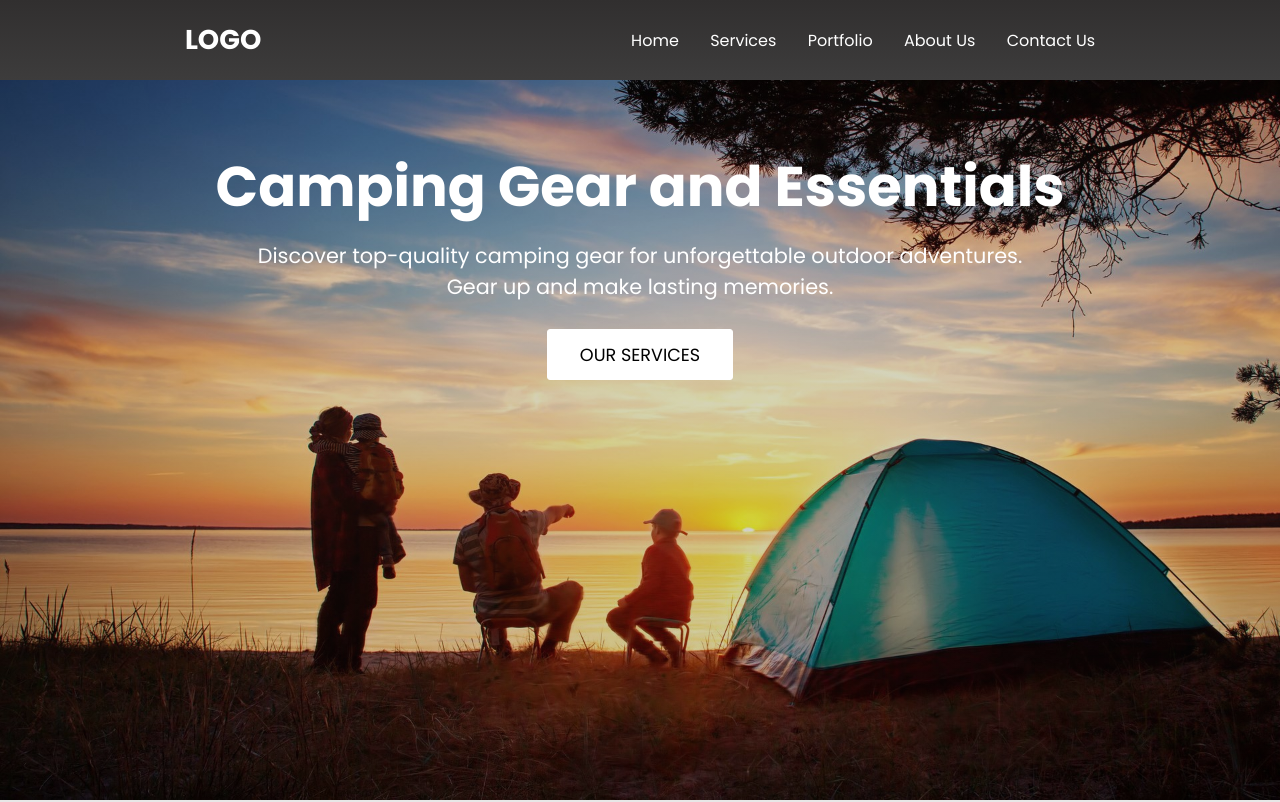
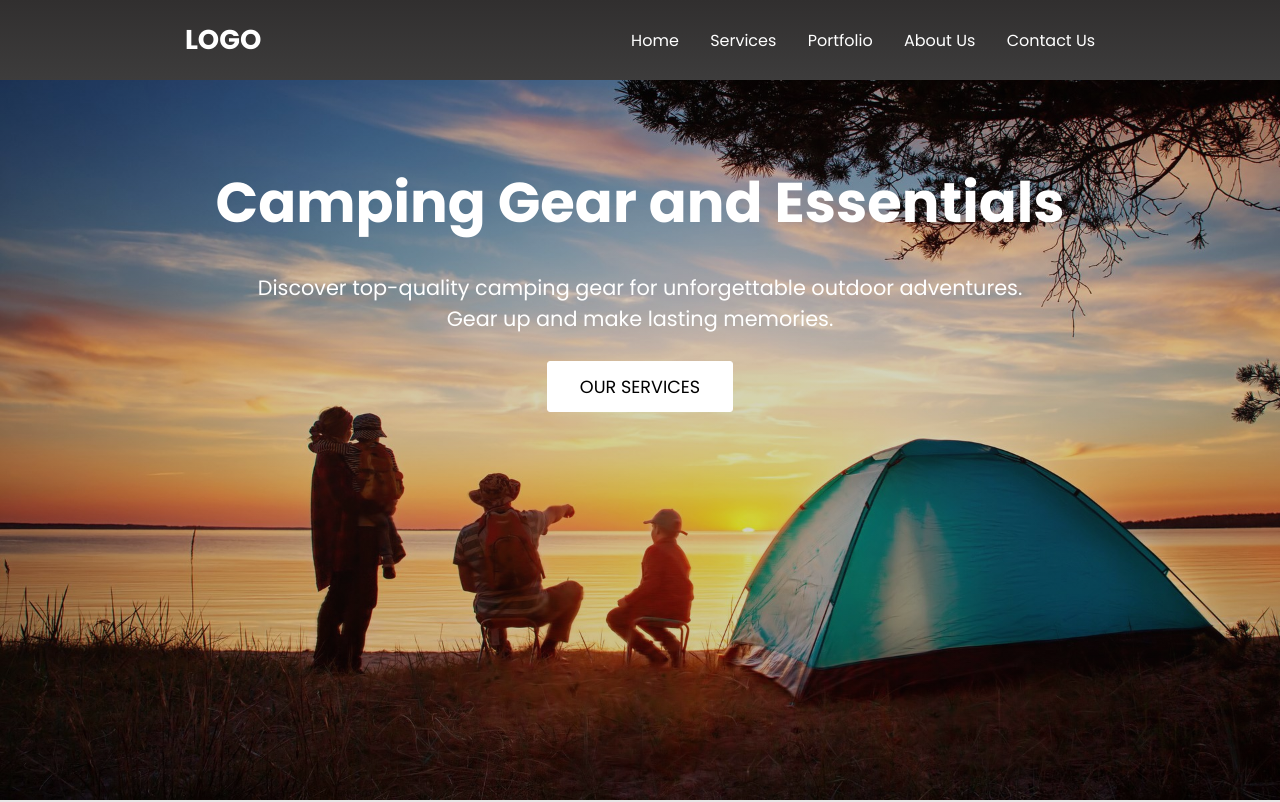
Before and after one commit to Alex21c/WeeklyTest-4-CSS-Properties, a plain HTML site: page index.html in a window 1280 px wide. Shown: the top 802 px of the page. Drawn offline with nearby package versions, Linux system fonts and the light colour scheme.

Commit message:
inside index.css updated the width of form anchor submit button
inside index.html
repaced the h1 with h2 for semantic validation as suggested by validator.w3c.org

```diff
--- a/index.css
+++ b/index.css
@@ -88,7 +88,7 @@ section.hero{
   background-size: cover;
 }
 
-section.hero h1{
+section.hero h2{
   font-size: 3.5rem;
 }
 
@@ -103,7 +103,7 @@ section.hero h1{
   z-index: 1;
 }
 
-section.hero h1, section.hero p, section.hero a{
+section.hero h2, section.hero p, section.hero a{
   z-index:99;
 }
 
@@ -198,6 +198,7 @@ div.subWrapperContactUs form a{
   background-color:black;
   padding: .7rem 1.3rem;
   border:1px solid black;
-  width: 10rem;
+  width: 11rem;
   border-radius: 5px;
+  text-align: center;
 }
--- a/index.html
+++ b/index.html
@@ -40,7 +40,7 @@
     </header>
     <section class="hero" id="home">
       <div class="darkShade"></div>
-      <h1>Camping Gear and Essentials</h1>
+      <h2>Camping Gear and Essentials</h2>
       <p>Discover top-quality camping gear for unforgettable outdoor adventures.<br>Gear up and make lasting memories.</p>
       <a href="#services">Our Services</a>
     </section>
```
